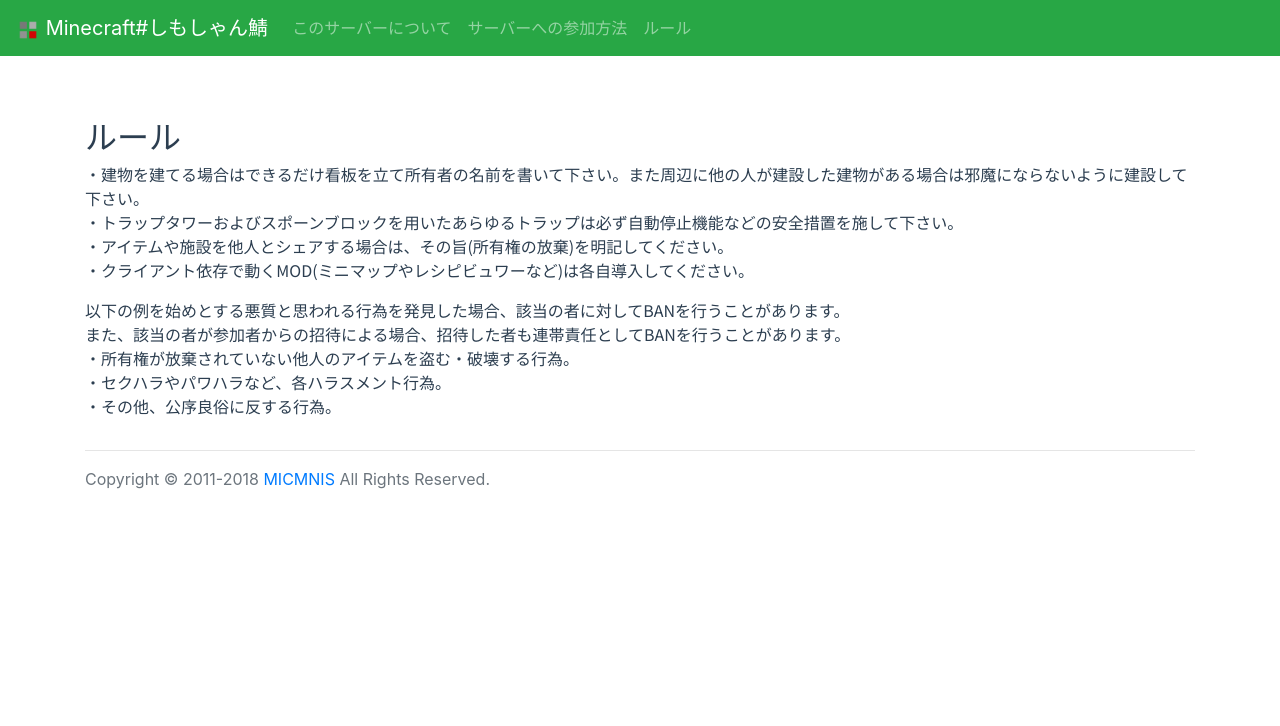
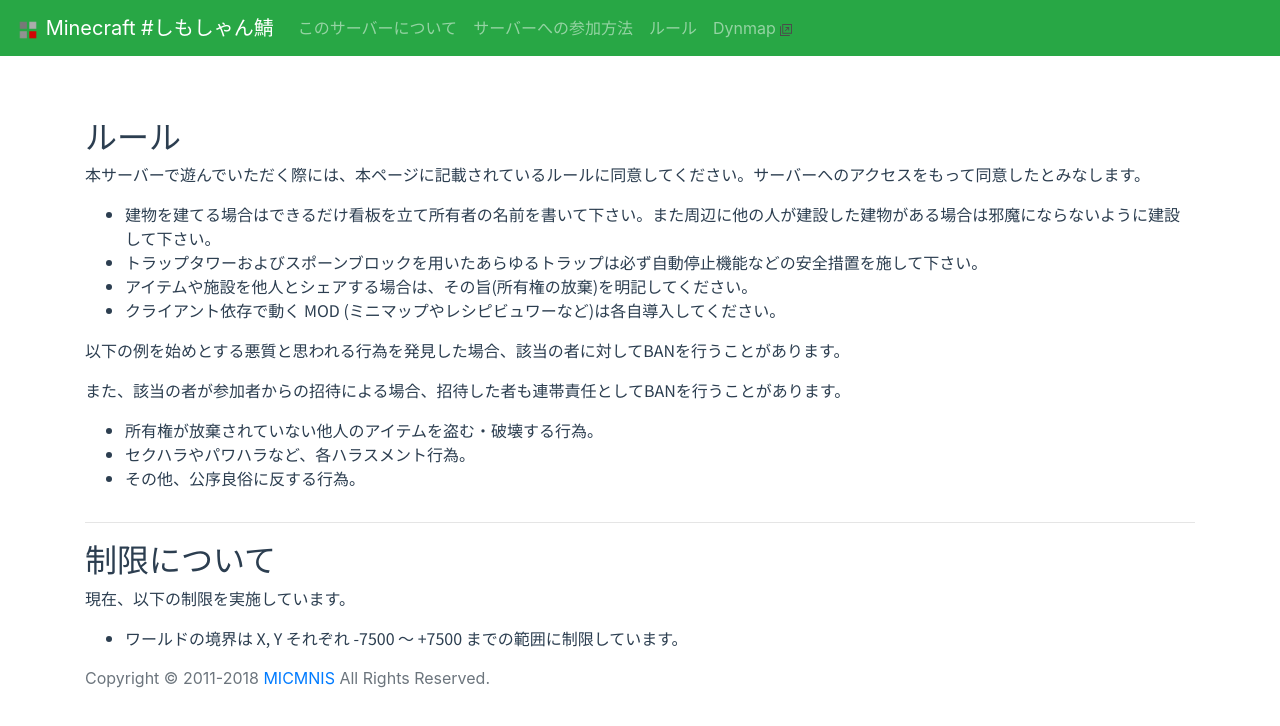
Before and after one commit to shimosyan/mc-portal, a Vue app: page /rule in a window 1280 px wide. Shown: the top 726 px of the page. Built offline with nearby package versions, Linux system fonts and the light colour scheme.

Commit message:
コンテンツ追加

```diff
--- a/public/index.html
+++ b/public/index.html
@@ -11,7 +11,7 @@
     <meta name="twitter:site" content="@micmnis">
     <meta name="twitter:creator" content="@shimosyan">
     <meta property="og:title" content="Minecraft #しもしゃん鯖">
-    <meta property="og:description" content="This is MOD server of Minecraft. It includes industrial, agricultural, railroad, aviation and Japanese elements. Let's make the world!">
+    <meta property="og:description" content="This is Minecraft Game Server. Let's make the world!">
     <meta property="og:image" content="https://minecraft.micmnis.net/static/twitter_sumally.png">
 
     <title>Minecraft MICMNIS Server</title>
--- a/src/App.vue
+++ b/src/App.vue
@@ -3,13 +3,13 @@
   <header>
     <b-navbar toggleable="md" type="dark" variant="success">
       <b-navbar-toggle target="nav_collapse"></b-navbar-toggle>
-      <b-navbar-brand to="/" class="logo"><img :src="imageSrc_navLogo"> Minecraft#しもしゃん鯖</b-navbar-brand>
+      <b-navbar-brand to="/" class="logo"><img :src="imageSrc_navLogo"> Minecraft #しもしゃん鯖</b-navbar-brand>
       <b-collapse is-nav id="nav_collapse">
         <b-navbar-nav>
           <b-nav-item to="/about">このサーバーについて</b-nav-item>
           <b-nav-item to="/how-to-join">サーバーへの参加方法</b-nav-item>
           <b-nav-item to="/rule">ルール</b-nav-item>
-          <!--<b-nav-item href="/minecraft/map/" target="_blank">Dynmap <img class="icon" :src="imageSrc_newWindow" /></b-nav-item>-->
+          <b-nav-item href="/map/" target="_blank">Dynmap <img class="icon" :src="imageSrc_newWindow" /></b-nav-item>
         </b-navbar-nav>
       </b-collapse>
     </b-navbar>
--- a/src/components/About.vue
+++ b/src/components/About.vue
@@ -4,8 +4,8 @@
     <div class="row">
       <div class="col-md-12">
         <h2>このサーバーについて</h2>
-        <p>このサーバーはMinecraftの身内向けサーバーです。</p>
-        <p>Twitterでは「#しもしゃん鯖」のハッシュタグで運用します。</p>
+        <p>このサーバーは Minecraft の身内向けサーバーです。</p>
+        <p>Twitter では「#しもしゃん鯖」のハッシュタグで運用します。</p>
         <hr>
         <h2>参加条件</h2>
         <p>身内向けサーバーですので、基本的に管理人が知っている方もしくは参加者からの紹介のみの参加とさせて頂きます。ご了承下さい。</p>
--- a/src/components/HowToJoin.vue
+++ b/src/components/HowToJoin.vue
@@ -3,7 +3,29 @@
     <!-- Example row of columns -->
     <div class="row">
       <div class="col-md-12">
-        <h2>工事中</h2>
+        <h2>接続方法</h2>
+        <p>本サーバーを直接インターネットに公開していません。専用の接続ソフトウェアが必要になります。</p>
+
+        <h3>Cloudflared のダウンロード</h3>
+        <p><a href="https://developers.cloudflare.com/cloudflare-one/connections/connect-networks/downloads/" target="_blank">https://developers.cloudflare.com/cloudflare-one/connections/connect-networks/downloads/</a></p>
+        <p>上記のリンクを開いて、お手持ちの環境に合った Cloudflared をダウンロードしてください。</p>
+
+        <h3>利用方法 (Windows の場合)</h3>
+
+        <h4>Cloudflared のインストール・準備</h4>
+        <p>ダウンロードした Cloudflared を任意の場所に保存してください。（これはインストーラではありません。このまま使用します。）</p>
+        <p>Shift キーを押したまま、Cloudflared を右クリックしてください。「パスとしてコピー」という選択肢があるのでそれをクリックします。これでクリップボードに Cloudflared のファイルパスが保存されます。</p>
+        <p>続いて、Windows のアプリケーション一覧から「ターミナル」または「コマンドプロンプト」を開いてください。</p>
+        <p>黒、または紺色の画面が表示されるので、Cloudflared のファイルパスを貼り付けします。</p>
+        <p>続いて、太字の「<span style="font-weight: bold;"> access tcp --hostname minecraft-game.micmnis.net --url localhost:25565</span>」をコピーして Cloudflared のファイルパスの続きに貼り付けします。このときファイルパスと <span style="font-weight: bold;">access</span> の間に一つスペースがあるようにしてください。</p>
+        <p>ここまで終わったらエンターキーを押します。</p>
+        <p>黒、または紺色の画面で「(日付)  INF Start Websocket listener host=localhost:25565」と表示されたら準備完了です。この画面はゲーム終了まで閉じてはいけません。</p>
+
+        <h4>ゲームを始める方法</h4>
+        <p>黒、または紺色の画面が立ち上がったまま、Minecraft Java 版を起動します。</p>
+        <p>起動できたらマルチプレイから新規サーバーを作成します。</p>
+        <p>このとき、サーバーアドレスには「<span style="font-weight: bold;">localhost:25565</span>」と入力してください。</p>
+        <p>ログインできたら成功です。</p>
       </div>
     </div>
 
--- a/src/components/Index.vue
+++ b/src/components/Index.vue
@@ -10,6 +10,14 @@
 
     <div class='container'>
       <!-- Example row of columns -->
+      <div class="row">
+        <div class="col-md-12">
+          <h2>注意</h2>
+          <p>このサーバーは試験運用中です。</p>
+          <p>予告なく仕様やルールの変更、サーバーの停止等がありますのでご了承ください。</p>
+        </div>
+      </div>
+      <hr>
       <div class='row'>
         <div class='col-md-8 border-right'>
           <h2>現在のサーバーについて</h2>
--- a/src/components/Rule.vue
+++ b/src/components/Rule.vue
@@ -4,20 +4,33 @@
     <div class="row">
       <div class="col-md-12">
         <h2>ルール</h2>
-        <p>・建物を建てる場合はできるだけ看板を立て所有者の名前を書いて下さい。また周辺に他の人が建設した建物がある場合は邪魔にならないように建設して下さい。<br>
-        ・トラップタワーおよびスポーンブロックを用いたあらゆるトラップは必ず自動停止機能などの安全措置を施して下さい。<br>
-        ・アイテムや施設を他人とシェアする場合は、その旨(所有権の放棄)を明記してください。<br>
-        ・クライアント依存で動くMOD(ミニマップやレシピビュワーなど)は各自導入してください。</p>
+        <p>本サーバーで遊んでいただく際には、本ページに記載されているルールに同意してください。サーバーへのアクセスをもって同意したとみなします。</p>
+        <ul>
+          <li>建物を建てる場合はできるだけ看板を立て所有者の名前を書いて下さい。また周辺に他の人が建設した建物がある場合は邪魔にならないように建設して下さい。</li>
+          <li>トラップタワーおよびスポーンブロックを用いたあらゆるトラップは必ず自動停止機能などの安全措置を施して下さい。</li>
+          <li>アイテムや施設を他人とシェアする場合は、その旨(所有権の放棄)を明記してください。</li>
+          <li>クライアント依存で動く MOD (ミニマップやレシピビュワーなど)は各自導入してください。</li>
+        </ul>
 
-        <p>以下の例を始めとする悪質と思われる行為を発見した場合、該当の者に対してBANを行うことがあります。<br>
-        また、該当の者が参加者からの招待による場合、招待した者も連帯責任としてBANを行うことがあります。<br>
-        ・所有権が放棄されていない他人のアイテムを盗む・破壊する行為。<br>
-        ・セクハラやパワハラなど、各ハラスメント行為。<br>
-        ・その他、公序良俗に反する行為。</p>
+        <p>以下の例を始めとする悪質と思われる行為を発見した場合、該当の者に対してBANを行うことがあります。</p>
+        <p>また、該当の者が参加者からの招待による場合、招待した者も連帯責任としてBANを行うことがあります。</p>
+        <ul>
+          <li>所有権が放棄されていない他人のアイテムを盗む・破壊する行為。</li>
+          <li>セクハラやパワハラなど、各ハラスメント行為。</li>
+          <li>その他、公序良俗に反する行為。</li>
+        </ul>
       </div>
     </div>
     <hr>
-
+    <div class="row">
+      <div class="col-md-12">
+        <h2>制限について</h2>
+        <p>現在、以下の制限を実施しています。</p>
+        <ul>
+          <li>ワールドの境界は X, Y それぞれ -7500 ～ +7500 までの範囲に制限しています。</li>
+        </ul>
+      </div>
+    </div>
   </div> <!-- /container -->
 </template>
 
```
Also changed, not shown: .config/dictionary.txt.
